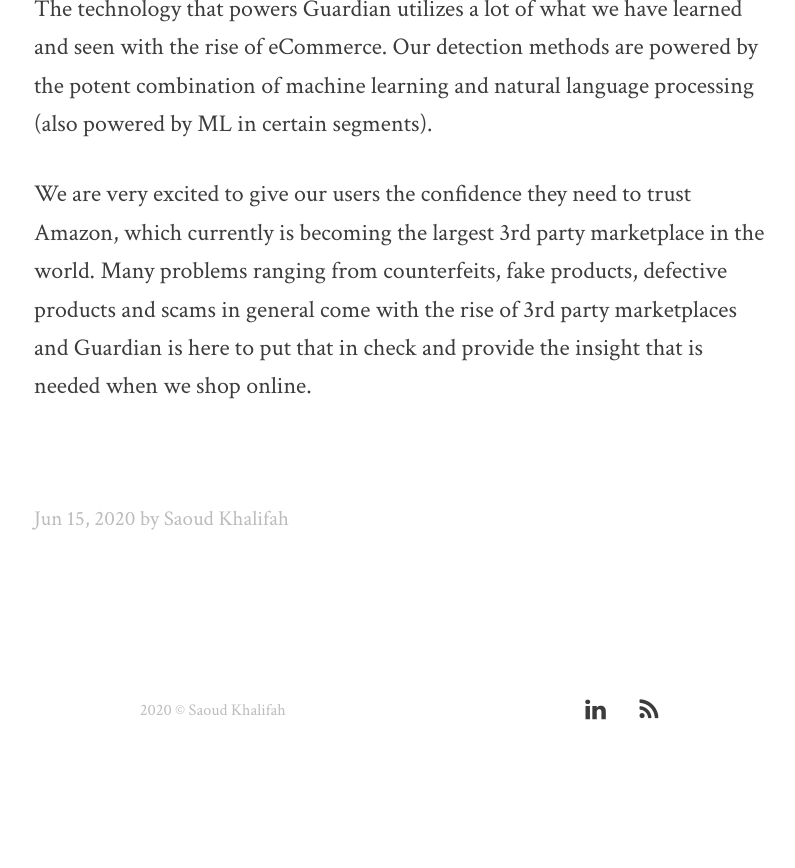
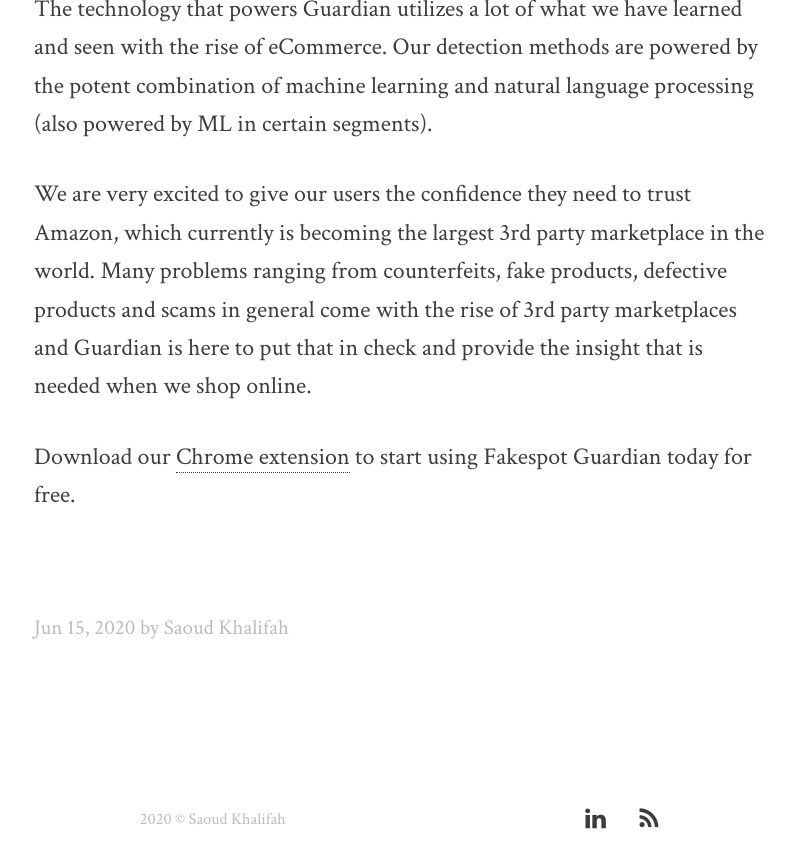
Before and after one commit to saouddk/saouddk.github.io, a Jekyll site: the page built from _posts/2020-06-16-introducing-fakespot-guardian.markdown, in a window 1280 px wide and 900 px high, scrolled down 1130 px. Shown: the top 868 px of the window, without its empty margins (236-1031 px from the left). Built offline with Jekyll 4.4.1, drawn with Linux system fonts in a browser that asks for light colours; before the commit the page ends 1921 px from its top, so only the background shows below that.

Commit message:
Add link.

```diff
--- a/_posts/2020-06-16-introducing-fakespot-guardian.markdown
+++ b/_posts/2020-06-16-introducing-fakespot-guardian.markdown
@@ -16,3 +16,5 @@
 The technology that powers Guardian utilizes a lot of what we have learned and seen with the rise of eCommerce. Our detection methods are powered by the potent combination of machine learning and natural language processing (also powered by ML in certain segments).
 
 We are very excited to give our users the confidence they need to trust Amazon, which currently is becoming the largest 3rd party marketplace in the world. Many problems ranging from counterfeits, fake products, defective products and scams in general come with the rise of 3rd party marketplaces and Guardian is here to put that in check and provide the insight that is needed when we shop online.
+
+Download our [Chrome extension](https://chrome.google.com/webstore/detail/fakespot-analyze-fake-ama/nakplnnackehceedgkgkokbgbmfghain) to start using Fakespot Guardian today for free.
```
